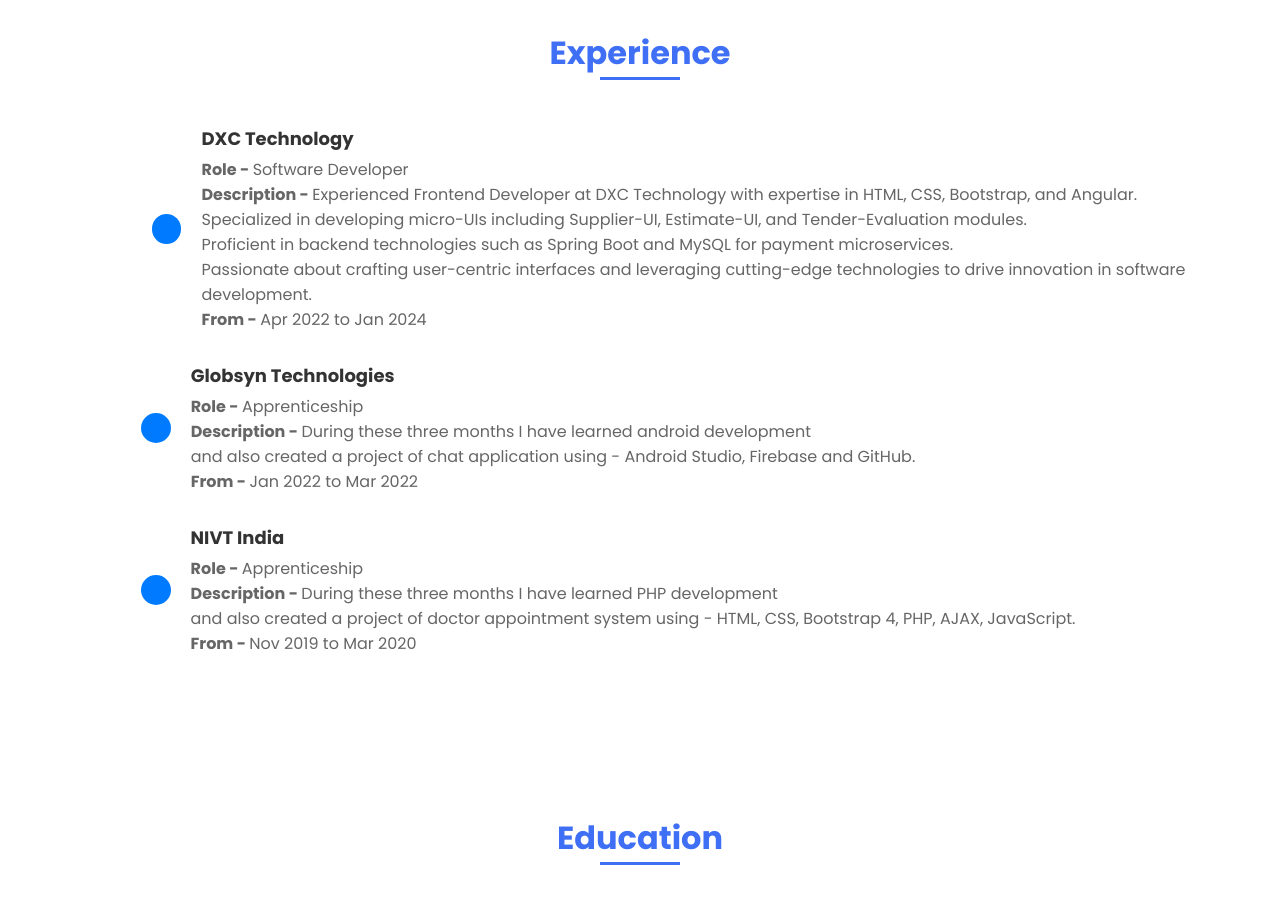
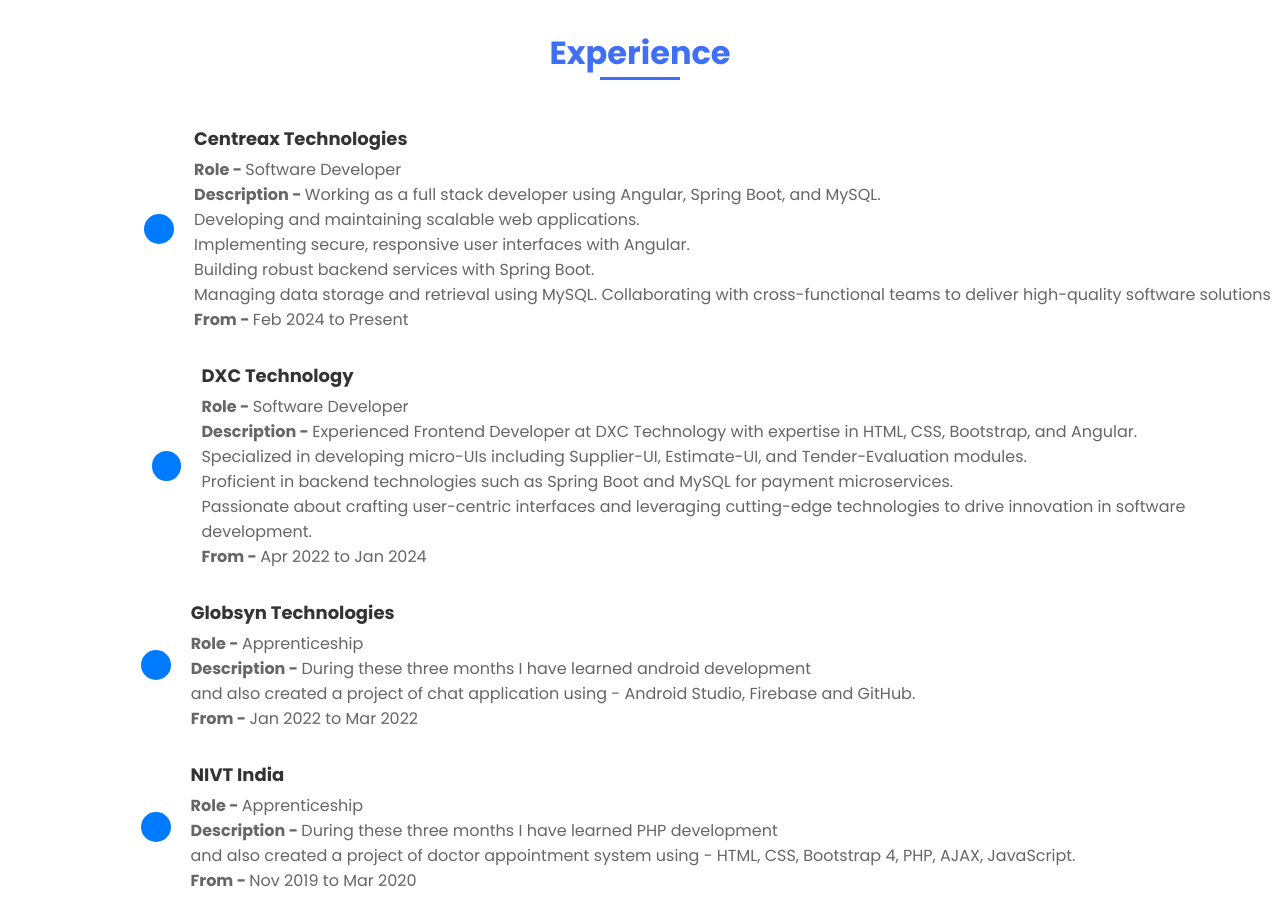
Before and after one commit to drifted-coder/portfolio-website, a plain HTML site: page index.html in a window 1280 px wide. Shown: the part 3440-4347 px from the top of the page. Drawn offline with nearby package versions, Linux system fonts and the light colour scheme.

Commit message:
updated portfolio

```diff
--- a/assets/css/styles.css
+++ b/assets/css/styles.css
@@ -576,6 +576,11 @@
     transition: 0.1s;
     /* width: 20%; */
   }
+
+  .margin-left-class-new{
+    margin-left: -9px;
+  }
+
   .margin-left-class-1{
     margin-left: -10px;
   }
@@ -591,6 +596,9 @@
   }
 }
 @media  (min-width: 1024px) and (max-width: 1024px) {
+  .margin-left-class-new{
+    margin-left: 135px;
+  }
   .margin-left-class-1{
     margin-left: 136px;
   }
@@ -608,6 +616,10 @@
     justify-content: center;
     transition: 0.1s;
     /* width: 20%; */
+  }
+
+  .margin-left-class-new{
+    margin-left: 135px;
   }
 
   .margin-left-class-1{
--- a/index.html
+++ b/index.html
@@ -283,6 +283,20 @@
                         <p><span style="font-weight:bold;">From - </span> Apr 2022 to Jan 2024</p>
                     </div>
                 </div> -->
+                <div class="milestone skills__text margin-left-class-new">
+                    <div class="circle"></div>
+                    <div class="content">
+                        <h3>Centreax Technologies</h3>
+                        <p><span style="font-weight:bold;">Role - </span>Software Developer</p>
+                        <p><span style="font-weight:bold;">Description - </span>Working as a full stack developer using Angular, Spring Boot, and MySQL.
+                             <br>Developing and maintaining scalable web applications.
+                             <br>Implementing secure, responsive user interfaces with Angular.
+                             <br>Building robust backend services with Spring Boot.
+                             <br>Managing data storage and retrieval using MySQL.
+                             Collaborating with cross-functional teams to deliver high-quality software solutions
+                        <p><span style="font-weight:bold;">From - </span> Feb 2024 to Present</p>
+                    </div>
+                </div>
                 <div class="milestone skills__text margin-left-class-1">
                     <div class="circle"></div>
                     <div class="content">
```
Also changed, not shown: 1 other file.
